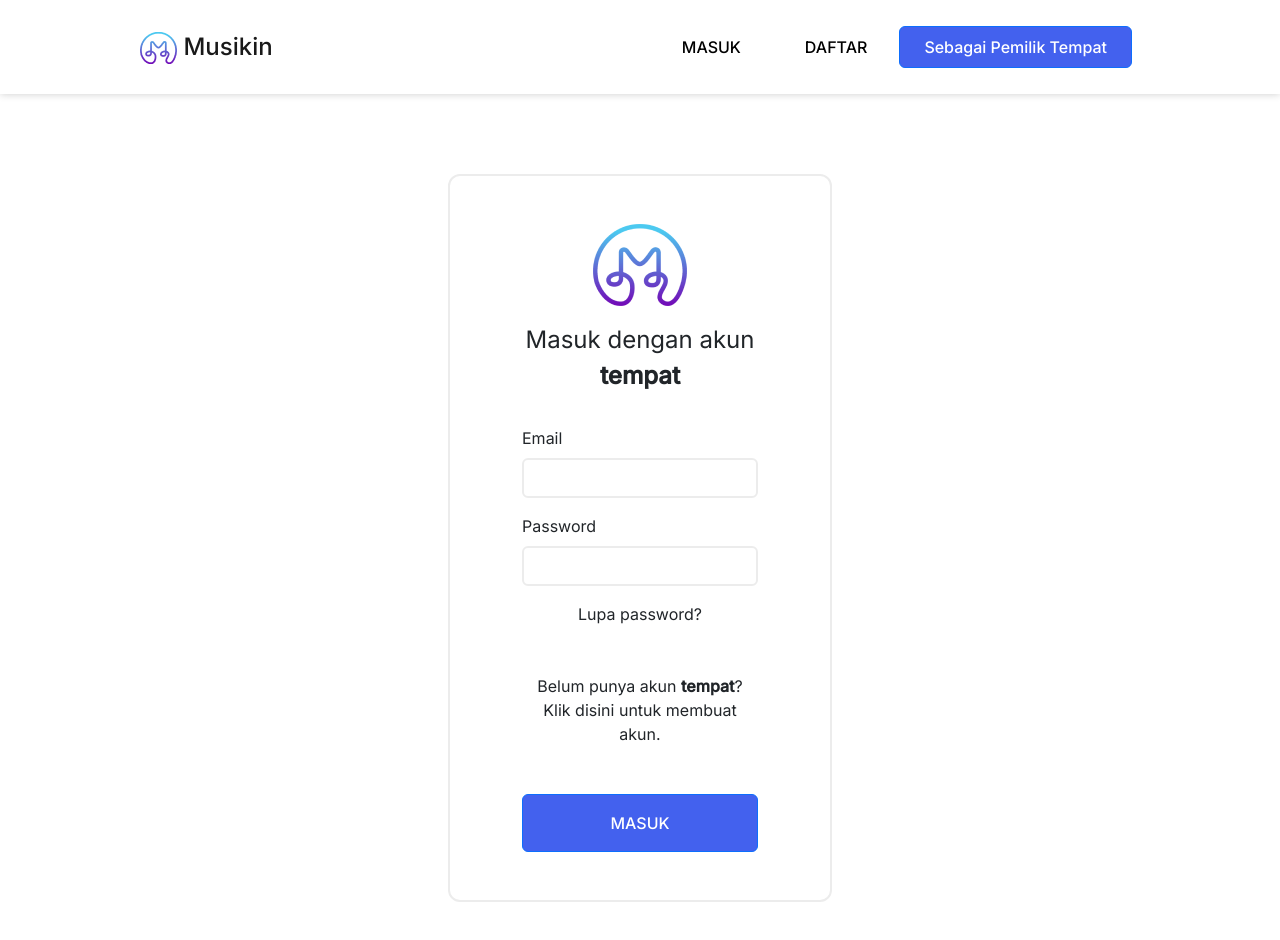
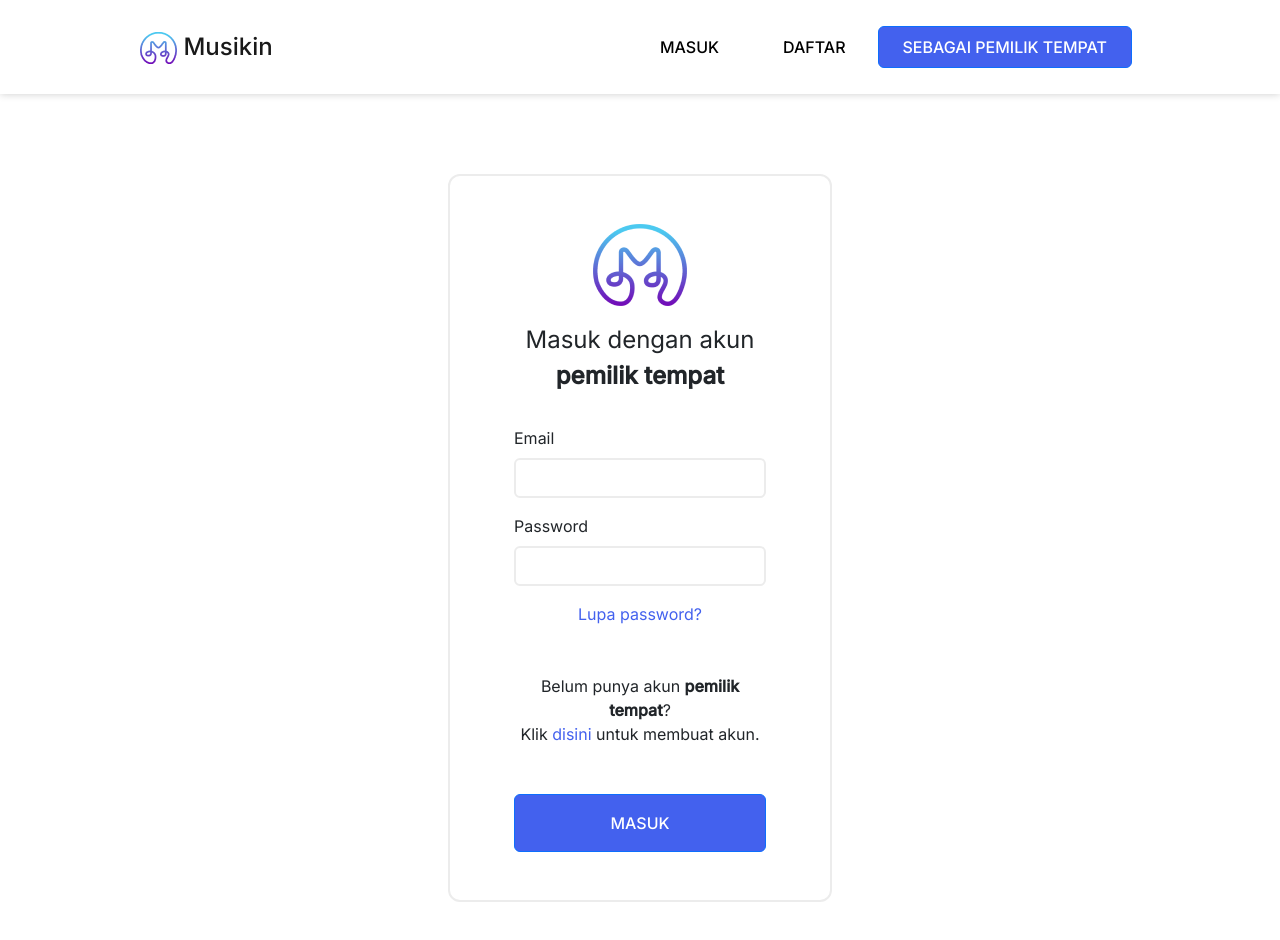
Before and after one commit to devarahifz/Musikin-Web, a React (Create React App) app: page /login-tempat in a window 1280 px wide. Shown: the top 940 px of the page. Built offline with nearby package versions, Linux system fonts and the light colour scheme.

Commit message:
Change Wording for 'Pemilik Tempat'

```diff
--- a/src/components/header/NavbarLanding.js
+++ b/src/components/header/NavbarLanding.js
@@ -39,7 +39,7 @@
                 <Nav className='justify-content-center'>
                     <Nav.Link>
                         <Link to="/login-tempat">
-                            <Button className='py-2 px-4' style={{background: '#4361EE', fontWeight: '500'}}>Sebagai Pemilik Tempat</Button>
+                            <Button className='py-2 px-4' style={{background: '#4361EE', fontWeight: '500'}}>SEBAGAI PEMILIK TEMPAT</Button>
                         </Link>
                     </Nav.Link>
                 </Nav>
--- a/src/pages/landing/LandingPage.js
+++ b/src/pages/landing/LandingPage.js
@@ -27,7 +27,7 @@
           <Col className='text-end'>
             <h1 style={{fontWeight: 'bold', fontSize: '3rem'}}>Susah Cari Musisi?</h1>
             <p style={{fontSize: '1.5rem', textAlign: 'flex-end', width: '55%', marginLeft: '45%' }}>Ayo unggah lowongan pengisi yang bakal tampil biar bikin keseruan ditempatmu! </p>
-            <a href="/registration-tempat"><Button className='py-2 px-4 mt-5' style={{background: '#4361EE', fontWeight: '500'}}>DAFTAR Sebagai Pemilik Tempat</Button></a>
+            <a href="/registration-tempat"><Button className='py-2 px-4 mt-5' style={{background: '#4361EE', fontWeight: '500'}}>DAFTAR SEBAGAI PEMILIK TEMPAT</Button></a>
           </Col>
           <Col className='text-start'>
             <img src={gambar2} className='w-auto col' />
--- a/src/pages/login/LoginMusisi.js
+++ b/src/pages/login/LoginMusisi.js
@@ -55,7 +55,8 @@
         textAlign: 'center'
     }
     const link = {
-        textDecoration: 'none'
+        textDecoration: 'none',
+        color: '#4361EE'
     }
     const input = {
         border: "2px solid #ECECEC"
--- a/src/pages/login/LoginTempat.js
+++ b/src/pages/login/LoginTempat.js
@@ -50,13 +50,14 @@
     const card = {
         border: "2px solid #ECECEC",
         borderRadius: "12px",
-        padding: "3rem 4.5rem",
+        padding: "3rem 4rem",
         margin: "5rem auto",
         width: "30%",
         textAlign: 'center'
     }
     const link = {
-        textDecoration: 'none'
+        textDecoration: 'none',
+        color: '#4361EE'
     }
     const input = {
         border: "2px solid #ECECEC"
@@ -66,7 +67,7 @@
         <NavbarLanding />
             <div style={card}>
                 <img src={logo} alt="logo" />
-                <p style={{fontSize: '1.5rem', margin: '1rem 0 2rem'}}>Masuk dengan akun <b>tempat</b></p>
+                <p style={{fontSize: '1.5rem', margin: '1rem 0 2rem'}}>Masuk dengan akun <b>pemilik tempat</b></p>
                 <Form onSubmit={onSubmit}>
                     <Form.Group className="mb-3 text-start" controlId="formBasicEmail">
                         <Form.Label>Email</Form.Label>
@@ -90,7 +91,7 @@
                     <a href="#" style={link}>Lupa password?</a>
                     <br/>
                     <p style={{margin: '3rem 0'}}>
-                        Belum punya akun <b>tempat</b>? <br/>
+                        Belum punya akun <b>pemilik tempat</b>? <br/>
                         Klik <a href="/registration-tempat" style={link}>disini</a> untuk membuat akun.
                     </p>
                     <Button type='submit' className='py-3 w-100' style={{background: '#4361EE', fontWeight: '500'}}>MASUK</Button>
--- a/src/pages/registration/RegistrationTempat.js
+++ b/src/pages/registration/RegistrationTempat.js
@@ -48,7 +48,7 @@
     const card = {
         border: "2px solid #ECECEC",
         borderRadius: "12px",
-        padding: "3rem 4.5rem",
+        padding: "3rem 4rem",
         margin: "5rem auto",
         width: "30%",
         textAlign: 'center'
@@ -61,7 +61,7 @@
         <NavbarLanding />
             <div style={card}>
                 <img src={logo} alt="logo" />
-                <p style={{fontSize: '1.5rem', margin: '1rem 0 2rem'}}>Daftar akun sebagai <b>tempat</b></p>
+                <p style={{fontSize: '1.5rem', margin: '1rem 0 2rem'}}>Daftar akun sebagai <b>pemilik tempat</b></p>
                 <Form onSubmit={onSubmit}>
                     <Form.Group className="mb-3 text-start">
                         <Form.Label>Nama</Form.Label>
```
